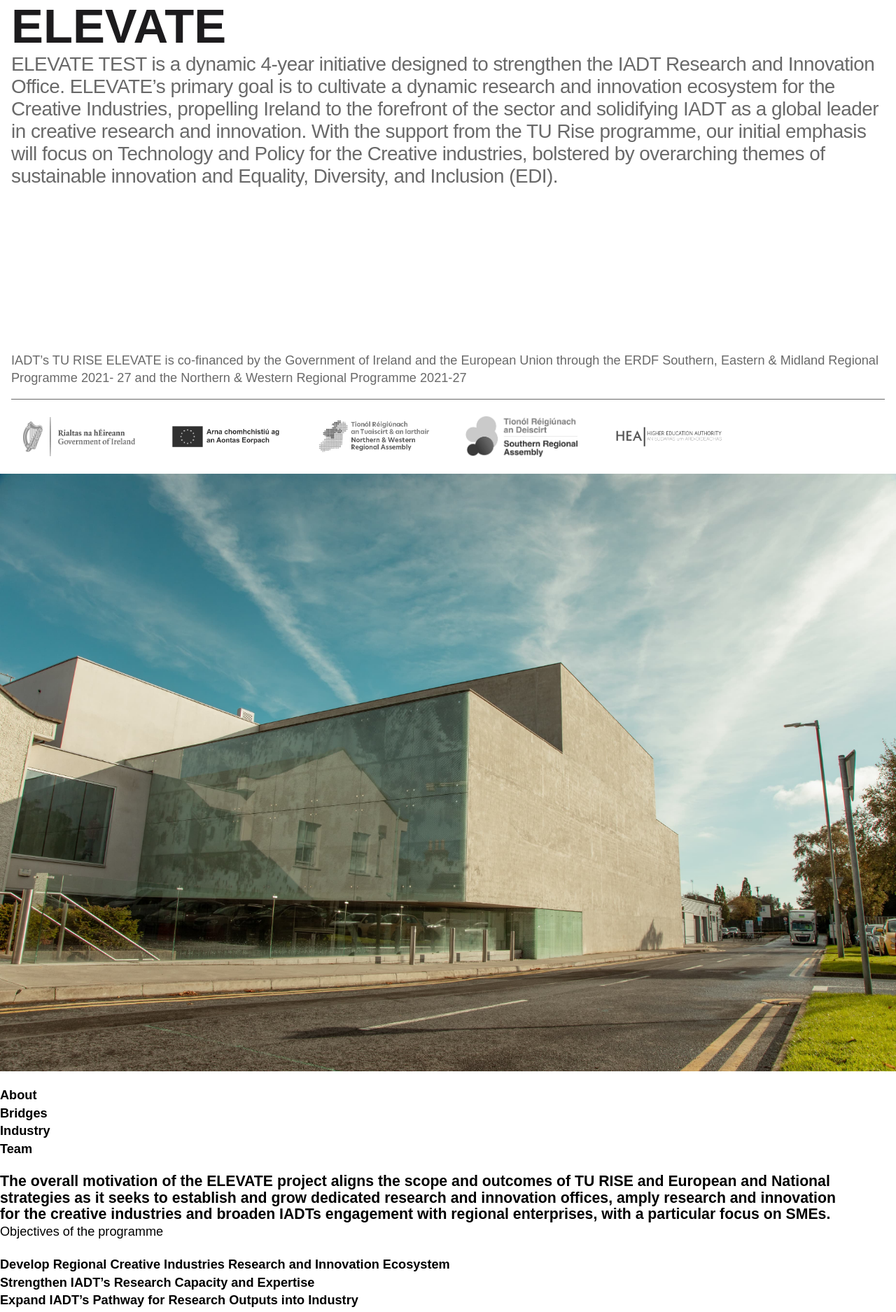
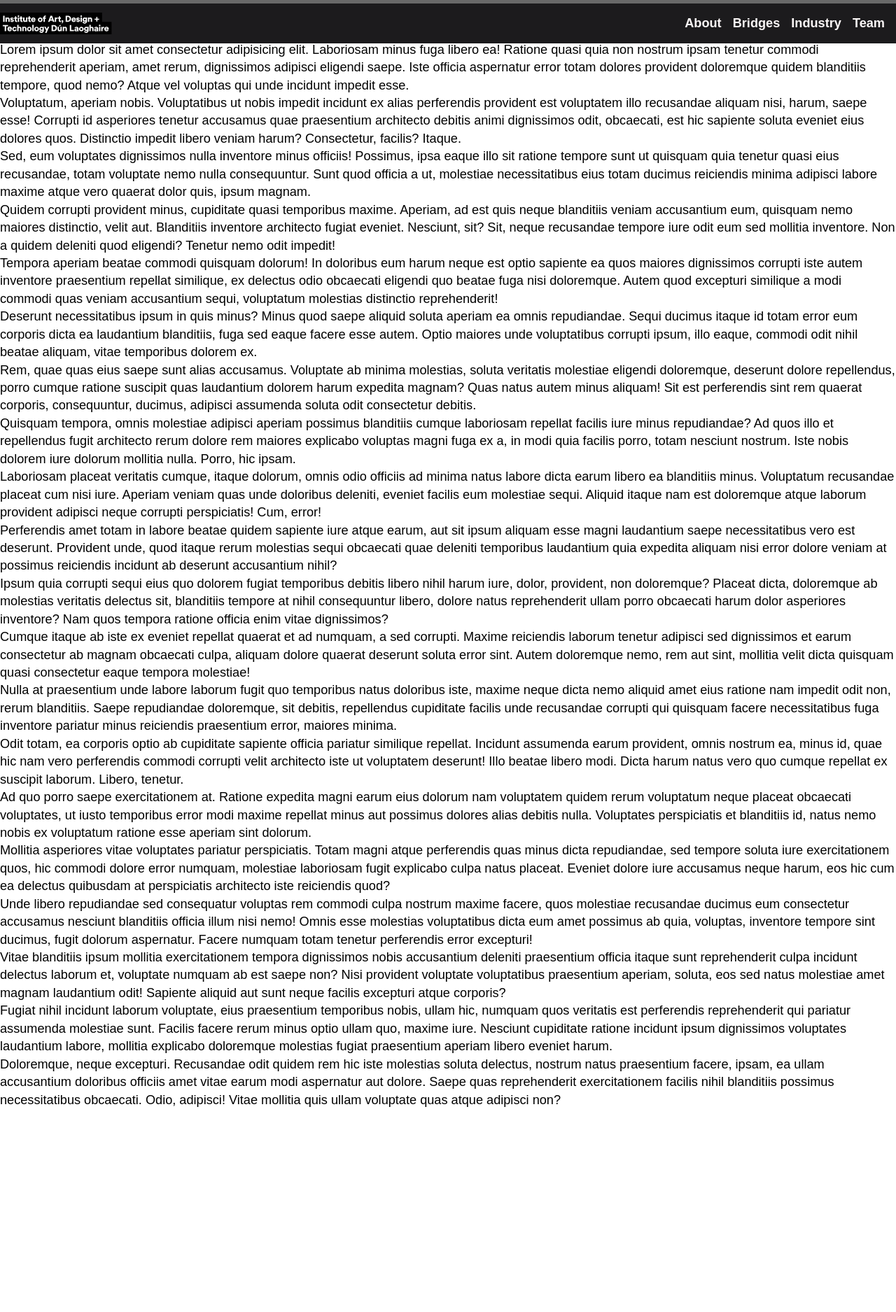
Before and after one commit to StefanIadt/elevate, a plain HTML site: page index.html in a window 1280 px wide. Shown: the top 1875 px of the page at 70% size. After the commit the page ends 1585 px from the top, so only its background shows below. Drawn offline with Linux system fonts and the light colour scheme.

Commit message:
responsive nav

```diff
--- a/css/main.css
+++ b/css/main.css
@@ -1,14 +1,14 @@
 :root {
 	--step-0: clamp(0.875rem, 0.788rem + 0.4348vw, 1.25rem);
 	--step-1: clamp(1.05rem, 0.9312rem + 0.5942vw, 1.5625rem);
-	--step-2: clamp(1.26rem, 1.0993rem + 0.8036vw, 1.9531rem);
+	--step-2: clamp(1rem, 1.0993rem + 0.8036vw, 1.9531rem);
 	--step-6: clamp(0.5rem, 0.3rem + 5vw, 5rem);
 
-	--clr-primary: hsl(260, 5%, 11%);
-	--clr-secondary: hsl(0, 0%, 41%);
+	--clr-primary: hsl(270, 4%, 11%);
+	--clr-secondary: #696969;
 	--clr-accent: hsl(231, 100%, 27%);
 	--clr-accent-secondary: hsl(330, 100%, 71%);
-	--clr-copy-invert: hsl(0, 40%, 98%);
+	--clr-light: hsl(0, 40%, 98%);
 	--space: 1rem;
 	--space-huge: clamp(1rem, 0.9402rem + 8vw, 105rem);
 }
@@ -109,8 +109,8 @@ h6 {
 	src: url("../fonts/CircularStd-Black.otf") format("opentype");
 	font-family: "CircularStd-Medium";
 	src: url("../fonts/CircularStd-Medium.otf") format("opentype");
-	font-family: "CircularStd-Light";
-	src: url("../fonts/CircularStd-Light.otf") format("opentype");
+	/* font-family: "CircularStd-Light";
+	src: url("../fonts/CircularStd-Light.otf") format("opentype"); */
 	font-family: "SimplonMono-Regular";
 	src: url("../fonts/SimplonMono-Regular.otf") format("opentype");
 }
@@ -132,7 +132,6 @@ body {
 
 .light {
 	font-family: "CircularStd-Light", Arial, sans-serif;
-	font-weight: 100;
 }
 
 ul {
@@ -157,6 +156,21 @@ li {
 	scroll-margin-block: 5ex;
 }
 
+:focus {
+	outline: 1px dotted currentColor;
+	outline-offset: 0.2rem;
+}
+
+.sr-only:not(:focus):not(:active) {
+	clip: rect(0 0 0 0);
+	clip-path: inset(50%);
+	height: 1px;
+	overflow: hidden;
+	position: absolute;
+	white-space: nowrap;
+	width: 1px;
+}
+
 hr,
 .top-line {
 	border: 0;
@@ -175,6 +189,14 @@ hr,
 
 .fs-xl {
 	font-size: var(--step-6);
+}
+
+.space-m {
+	margin-block-start: calc(var(--space-huge) / 2);
+}
+
+.space-l {
+	margin-block-start: var(--space-huge);
 }
 
 .space-xxl {
@@ -242,6 +264,129 @@ hr,
 	gap: var(--space);
 }
 
+/* NAV PROGRESS */
+
+.navbar {
+	width: 100%;
+	position: fixed;
+	top: 0;
+	z-index: 1;
+	background-color: var(--clr-primary);
+}
+
+nav > ul {
+	display: flex;
+	flex-wrap: wrap;
+	gap: var(--space);
+	padding: 1rem;
+}
+
+.nav-links {
+	color: var(--clr-light);
+}
+#progress-bar {
+	--progress: 0;
+	height: 0.3rem;
+	width: var(--progress);
+	background-color: var(--clr-secondary);
+}
+
+.skip-link {
+	display: inline-block;
+	padding: 0.7rem 1rem 0.5rem 1rem;
+	background: var(--clr-accent);
+	color: var(--clr-light);
+	text-decoration: none;
+	font-weight: 700;
+	text-transform: uppercase;
+	position: absolute;
+	top: 1rem;
+	left: 1rem;
+	z-index: 3;
+}
+
+.skip-link:hover {
+	background: var(--clr-accent-secondary);
+	color: var(--clr-light);
+}
+
+.skip-link:not(:focus) {
+	border: 0;
+	clip: rect(0 0 0 0);
+	height: auto;
+	margin: 0;
+	overflow: hidden;
+	padding: 0;
+	position: absolute;
+	width: 1px;
+	white-space: nowrap;
+}
+
+.site-head :focus {
+	outline-color: var(--clr-accent);
+}
+
+.site-head__inner {
+	display: flex;
+	flex-wrap: wrap;
+	justify-content: space-between;
+	align-items: center;
+}
+
+.site-head__brand {
+	display: block;
+	width: 10rem;
+}
+
+.mobile-nav-toggle {
+	display: none;
+}
+
+@media (max-width: 35em) {
+	nav > ul {
+		display: flex;
+		flex-direction: column;
+		padding-inline-start: 3rem;
+		padding-block-start: 5rem;
+	}
+
+	.primary-nav {
+		position: fixed;
+		z-index: 3;
+		inset: 0 0 0 60%;
+		background-color: var(--clr-primary);
+		transform: translateX(100%);
+		transition: transform 250ms ease-out;
+	}
+
+	.primary-nav[data-visible="true"] {
+		transform: translate(0%);
+	}
+
+	.mobile-nav-toggle {
+		display: block;
+		position: absolute;
+		background-color: transparent;
+		background: url(../images/icon-hamburger.svg);
+		background-repeat: no-repeat;
+		width: calc(var(--space) * 2);
+		border: 0;
+		aspect-ratio: 1;
+		top: 1.5rem;
+		right: 1rem;
+		z-index: 4;
+	}
+
+	.mobile-nav-toggle[aria-expanded="true"] {
+		background: url(../images/icon-close.svg);
+		background-repeat: no-repeat;
+	}
+
+	.site-head__inner {
+		padding-block: 0.7rem;
+	}
+}
+
 /* PRESENTATIONAL */
 
 .logos {
--- a/index.html
+++ b/index.html
@@ -4,203 +4,198 @@
 		<meta charset="UTF-8" />
 		<meta name="viewport" content="width=device-width, initial-scale=1.0" />
 		<link rel="stylesheet" href="css/main.css" />
-		<title>Elevate - Content</title>
+
+		<title>Test</title>
 	</head>
 	<body>
-		<header id="top" class="wrapper">
-			<h1 class="elevate uppercase fs-xl mixed">Elevate</h1>
-			<div class="light">
-				<p class="fs-l light-clr">
-					<span class="elevate">ELEVATE</span> TEST is a dynamic 4-year
-					initiative designed to strengthen the IADT Research and Innovation
-					Office. ELEVATE’s primary goal is to cultivate a dynamic research and
-					innovation ecosystem for the Creative Industries, propelling Ireland
-					to the forefront of the sector and solidifying IADT as a global leader
-					in creative research and innovation. With the support from the TU Rise
-					programme, our initial emphasis will focus on Technology and Policy
-					for the Creative industries, bolstered by overarching themes of
-					sustainable innovation and Equality, Diversity, and Inclusion (EDI).
-				</p>
-
-				<div class="space-xxl">
-					<p class="light-clr">
-						IADT’s TU RISE <span class="elevate">ELEVATE</span> is co-financed
-						by the Government of Ireland and the European Union through the ERDF
-						Southern, Eastern & Midland Regional Programme 2021- 27 and the
-						Northern & Western Regional Programme 2021-27
-					</p>
-					<ul class="logos-list-container border-top">
-						<li>
-							<img src="images/gov.png" alt="" class="logos" />
-						</li>
-						<li>
-							<img src="images/EU-fund.png" alt="" class="logos" />
-						</li>
-						<li>
-							<img src="images/nwra.png" alt="" class="logos" />
-						</li>
-						<li>
-							<img src="images/SRA.png" alt="" class="logos" />
-						</li>
-						<li>
-							<img src="images/hea.png" alt="" class="logos" />
-						</li>
+		<header role="banner">
+			<a href="#main-content" class="skip-link">Skip to content</a>
+			<div class="navbar">
+				<div id="progress-bar"></div>
+				<div class="site-head__inner">
+					<a href="/" aria-label="IADT ELEVATE home" class="site-head__brand">
+						<img src="images/logo.svg" alt="IADT ELEVATE logo" />
+					</a>
+					<button
+						class="mobile-nav-toggle"
+						aria-controls="navigation"
+						aria-expanded="false"
+					>
+						<span class="sr-only">Menu</span>
+					</button>
+					<nav role="navigation">
+						<ul id="navigation" data-visible="false" class="primary-nav">
+							<li><a href="#" class="nav-links">About</a></li>
+							<li><a href="#" class="nav-links">Bridges</a></li>
+							<li><a href="#" class="nav-links">Industry</a></li>
+							<li><a href="#" class="nav-links">Team</a></li>
 						</ul>
+					</nav>
 				</div>
 			</div>
 		</header>
-		<main>
-			<section>
-				<img src="images/Campus.jpg" class="full-bleed" alt="" />
-				<nav>
-					<ul>
-						<li>
-							<a href="#">About</a>
-						</li>
-						<li>
-							<a href="#">Bridges</a>
-						</li>
-						<li>
-							<a href="#">Industry</a>
-						</li>
-						<li>
-							<a href="#">Team</a>
-						</li>
-					</ul>
-				</nav>
-				<h3>
-					The overall motivation of the ELEVATE project aligns the scope and
-					outcomes of TU RISE and European and National strategies as it seeks
-					to establish and grow dedicated research and innovation offices, amply
-					research and innovation for the creative industries and broaden IADTs
-					engagement with regional enterprises, with a particular focus on SMEs.
-				</h3>
-				<p>Objectives of the programme</p>
-				<ul>
-					<li>
-						Develop Regional Creative Industries Research and Innovation
-						Ecosystem
-					</li>
-					<li>Strengthen IADT’s Research Capacity and Expertise</li>
-					<li>Expand IADT’s Pathway for Research Outputs into Industry</li>
-					<li>
-						Develop and Improve Support Structures for Research and Industry
-						Engagement
-					</li>
-					<li>Promote Equality, Diversity and Inclusion</li>
-				</ul>
-				<aside>
-					<p class="quote">
-						“Work with Stakeholder groups and produce research that impacts
-						society, bridges knowledge and expertise and its translation to
-						industry and the regions and find creative solutions for the most
-						pressing cultural and societal issues pertinent to our shared
-						future.”
-					</p>
-				</aside>
-			</section>
-			<section id="bridges">
-				<h2>
-					Extending our specialist research focus, four “Creation Bridges” will
-					transform our campus into a “live studio” in these areas:
-				</h2>
+		<main id="main-content" tabindex="-1" class="space-m">
 			<p>
-					A. Creation Bridge SCREEN – Growing IADT’s existing expertise in
-					Animation, Expanded Screen Practices, Cyberpsychology, Creative
-					Computing, AR/VR, Immersive Media Technologies, Gaming/Digital Content
-					and Production.
+				Lorem ipsum dolor sit amet consectetur adipisicing elit. Laboriosam
+				minus fuga libero ea! Ratione quasi quia non nostrum ipsam tenetur
+				commodi reprehenderit aperiam, amet rerum, dignissimos adipisci eligendi
+				saepe. Iste officia aspernatur error totam dolores provident doloremque
+				quidem blanditiis tempore, quod nemo? Atque vel voluptas qui unde
+				incidunt impedit esse.
 			</p>
 			<p>
-					B. Creation Bridge DESIGN – consolidate IADT’s expertise in
-					Communication, Information, Strategic and Organisational Design, 3D
-					Design, UI/UX, Spatial, Speculative, Environmental Design, Visual
-					Arts, Critical Design Approaches, Design Thinking and Artistic
-					Research.
+				Voluptatum, aperiam nobis. Voluptatibus ut nobis impedit incidunt ex
+				alias perferendis provident est voluptatem illo recusandae aliquam nisi,
+				harum, saepe esse! Corrupti id asperiores tenetur accusamus quae
+				praesentium architecto debitis animi dignissimos odit, obcaecati, est
+				hic sapiente soluta eveniet eius dolores quos. Distinctio impedit libero
+				veniam harum? Consectetur, facilis? Itaque.
 			</p>
 			<p>
-					C. Creation Bridge POLICY – Promoting evidence-based research,
-					informing and shaping political and civic debate on the social and
-					economic impacts of policy on the Creative and Cultural Sector and
-					Industries (CCSI), culture and society, through the lens of EDI, human
-					interaction, the Social Sciences, thought Leadership and Strategic
-					Planning. This virtuous RDI ecosystem is fully integrated with our
-					strategy, enabling IADT to place research at the epicentre of its
-					activities. It reflects IADT ethos and vision which is guided by the
-					transformative potential for creative and critical practices to
-					release original ideas about how we understand the world now, and in
-					the future. It capacitates IADT to deliver on its stated mission to
-					re-model and revolutionise the future of the Creative Industries.
+				Sed, eum voluptates dignissimos nulla inventore minus officiis!
+				Possimus, ipsa eaque illo sit ratione tempore sunt ut quisquam quia
+				tenetur quasi eius recusandae, totam voluptate nemo nulla consequuntur.
+				Sunt quod officia a ut, molestiae necessitatibus eius totam ducimus
+				reiciendis minima adipisci labore maxime atque vero quaerat dolor quis,
+				ipsum magnam.
 			</p>
 			<p>
-					D. Creation Bridge GROW — is the research growth, training, engagement
-					and impact engine, which will host our academics, teams of
-					researchers, and a suite of training packages, and develop networks
-					for our Academic Residency and Industry Fellowship programmes to seed
-					and grow the next areas of specialisations.
+				Quidem corrupti provident minus, cupiditate quasi temporibus maxime.
+				Aperiam, ad est quis neque blanditiis veniam accusantium eum, quisquam
+				nemo maiores distinctio, velit aut. Blanditiis inventore architecto
+				fugiat eveniet. Nesciunt, sit? Sit, neque recusandae tempore iure odit
+				eum sed mollitia inventore. Non a quidem deleniti quod eligendi? Tenetur
+				nemo odit impedit!
 			</p>
 			<p>
-					These bridges are gateways and generators to other areas of research
-					specialisation and expertise, and they coalesce as a force for
-					positive social change.
+				Tempora aperiam beatae commodi quisquam dolorum! In doloribus eum harum
+				neque est optio sapiente ea quos maiores dignissimos corrupti iste autem
+				inventore praesentium repellat similique, ex delectus odio obcaecati
+				eligendi quo beatae fuga nisi doloremque. Autem quod excepturi similique
+				a modi commodi quas veniam accusantium sequi, voluptatum molestias
+				distinctio reprehenderit!
 			</p>
-				<footer>
-					Ethical screen practices and responsible content creation produce
-					beneficial outcomes for society, forging pathways to a more cohesive
-					future. Critical design methodologies lever imaginative and daring
-					problem-solving approaches to the biggest challenges facing society,
-					such as Climate Change. Creative approaches to leadership produce an
-					informed and persuasive model for policy making, impacting significant
-					challenges facing the CCSI in such areas as EDI and Sustainability.
-					The foundation for nurturing, and shaping the above, is IADT’s
-					demonstrable excellence in Psychology, Technology and Critical
-					Humanities research in Art, Design, Performance, Screen and Textual
-					Histories and Theories, Visual, Material, Public and Popular Cultures.
-					This transdisciplinary, interdisciplinary, and profoundly
-					collaborative ecosystem is powered by the multifaceted and nuanced
-					approaches emancipated when rigorous creative practices and critical
-					research combine.
-				</footer>
-			</section>
-			<section id="Industry">
-				<h2>
-					ELEVATE includes a diverse array of research and industry engagement
-					initiatives including:
-				</h2>
-				<ul>
-					<li>
-						Creative Industries Analysis Mapping the creative economy of the
-						Southern Eastern Midlands. Development of a strategic plan for
-						engaging industry partners. Introduction of a Toolkit for Research
-						in the Creative Industries.
-					</li>
-					<li>
-						Research Leadership Development Recruitment of Postgraduates,
-						Postdocs and Research Leaders Validation of one 5 credit Special
-						Purpose Award (Level 9) in Cultural Entrepreneurship. Provision of
-						bespoke training and mentoring for academic staff and researchers.
-					</li>
-					<li>
-						Innovate Vision Lab The establishment of a cutting-edge Innovation
-						Vision Laboratory with dedicated technical support. The Innovation
-						Vision Lab will facilitate collaboration between researchers and
-						industry partners utilising state of the art audio visual
-						technology.
-					</li>
-					<li>
-						ELEVATE Events ELEVATE will deliver a series of events designed to
-						initiate and nurture industry/academia collaboration. These will
-						include showcase events, student events, the IADT Accelerator
-						programme and two events focusing upon female founders in the
-						creative and cultural industries.
-					</li>
-					<li>
-						Equality, Diversity and Inclusion ELEVATE will develop a conscious
-						and inclusive approach to research and research culture through
-						strengthening understanding of equality, diversity, inclusivity and
-						belonging amongst our IADT community.
-					</li>
-				</ul>
-			</section>
+			<p>
+				Deserunt necessitatibus ipsum in quis minus? Minus quod saepe aliquid
+				soluta aperiam ea omnis repudiandae. Sequi ducimus itaque id totam error
+				eum corporis dicta ea laudantium blanditiis, fuga sed eaque facere esse
+				autem. Optio maiores unde voluptatibus corrupti ipsum, illo eaque,
+				commodi odit nihil beatae aliquam, vitae temporibus dolorem ex.
+			</p>
+			<p>
+				Rem, quae quas eius saepe sunt alias accusamus. Voluptate ab minima
+				molestias, soluta veritatis molestiae eligendi doloremque, deserunt
+				dolore repellendus, porro cumque ratione suscipit quas laudantium
+				dolorem harum expedita magnam? Quas natus autem minus aliquam! Sit est
+				perferendis sint rem quaerat corporis, consequuntur, ducimus, adipisci
+				assumenda soluta odit consectetur debitis.
+			</p>
+			<p>
+				Quisquam tempora, omnis molestiae adipisci aperiam possimus blanditiis
+				cumque laboriosam repellat facilis iure minus repudiandae? Ad quos illo
+				et repellendus fugit architecto rerum dolore rem maiores explicabo
+				voluptas magni fuga ex a, in modi quia facilis porro, totam nesciunt
+				nostrum. Iste nobis dolorem iure dolorum mollitia nulla. Porro, hic
+				ipsam.
+			</p>
+			<p>
+				Laboriosam placeat veritatis cumque, itaque dolorum, omnis odio officiis
+				ad minima natus labore dicta earum libero ea blanditiis minus.
+				Voluptatum recusandae placeat cum nisi iure. Aperiam veniam quas unde
+				doloribus deleniti, eveniet facilis eum molestiae sequi. Aliquid itaque
+				nam est doloremque atque laborum provident adipisci neque corrupti
+				perspiciatis! Cum, error!
+			</p>
+			<p>
+				Perferendis amet totam in labore beatae quidem sapiente iure atque
+				earum, aut sit ipsum aliquam esse magni laudantium saepe necessitatibus
+				vero est deserunt. Provident unde, quod itaque rerum molestias sequi
+				obcaecati quae deleniti temporibus laudantium quia expedita aliquam nisi
+				error dolore veniam at possimus reiciendis incidunt ab deserunt
+				accusantium nihil?
+			</p>
+			<p>
+				Ipsum quia corrupti sequi eius quo dolorem fugiat temporibus debitis
+				libero nihil harum iure, dolor, provident, non doloremque? Placeat
+				dicta, doloremque ab molestias veritatis delectus sit, blanditiis
+				tempore at nihil consequuntur libero, dolore natus reprehenderit ullam
+				porro obcaecati harum dolor asperiores inventore? Nam quos tempora
+				ratione officia enim vitae dignissimos?
+			</p>
+			<p>
+				Cumque itaque ab iste ex eveniet repellat quaerat et ad numquam, a sed
+				corrupti. Maxime reiciendis laborum tenetur adipisci sed dignissimos et
+				earum consectetur ab magnam obcaecati culpa, aliquam dolore quaerat
+				deserunt soluta error sint. Autem doloremque nemo, rem aut sint,
+				mollitia velit dicta quisquam quasi consectetur eaque tempora molestiae!
+			</p>
+			<p>
+				Nulla at praesentium unde labore laborum fugit quo temporibus natus
+				doloribus iste, maxime neque dicta nemo aliquid amet eius ratione nam
+				impedit odit non, rerum blanditiis. Saepe repudiandae doloremque, sit
+				debitis, repellendus cupiditate facilis unde recusandae corrupti qui
+				quisquam facere necessitatibus fuga inventore pariatur minus reiciendis
+				praesentium error, maiores minima.
+			</p>
+			<p>
+				Odit totam, ea corporis optio ab cupiditate sapiente officia pariatur
+				similique repellat. Incidunt assumenda earum provident, omnis nostrum
+				ea, minus id, quae hic nam vero perferendis commodi corrupti velit
+				architecto iste ut voluptatem deserunt! Illo beatae libero modi. Dicta
+				harum natus vero quo cumque repellat ex suscipit laborum. Libero,
+				tenetur.
+			</p>
+			<p>
+				Ad quo porro saepe exercitationem at. Ratione expedita magni earum eius
+				dolorum nam voluptatem quidem rerum voluptatum neque placeat obcaecati
+				voluptates, ut iusto temporibus error modi maxime repellat minus aut
+				possimus dolores alias debitis nulla. Voluptates perspiciatis et
+				blanditiis id, natus nemo nobis ex voluptatum ratione esse aperiam sint
+				dolorum.
+			</p>
+			<p>
+				Mollitia asperiores vitae voluptates pariatur perspiciatis. Totam magni
+				atque perferendis quas minus dicta repudiandae, sed tempore soluta iure
+				exercitationem quos, hic commodi dolore error numquam, molestiae
+				laboriosam fugit explicabo culpa natus placeat. Eveniet dolore iure
+				accusamus neque harum, eos hic cum ea delectus quibusdam at perspiciatis
+				architecto iste reiciendis quod?
+			</p>
+			<p>
+				Unde libero repudiandae sed consequatur voluptas rem commodi culpa
+				nostrum maxime facere, quos molestiae recusandae ducimus eum consectetur
+				accusamus nesciunt blanditiis officia illum nisi nemo! Omnis esse
+				molestias voluptatibus dicta eum amet possimus ab quia, voluptas,
+				inventore tempore sint ducimus, fugit dolorum aspernatur. Facere numquam
+				totam tenetur perferendis error excepturi!
+			</p>
+			<p>
+				Vitae blanditiis ipsum mollitia exercitationem tempora dignissimos nobis
+				accusantium deleniti praesentium officia itaque sunt reprehenderit culpa
+				incidunt delectus laborum et, voluptate numquam ab est saepe non? Nisi
+				provident voluptate voluptatibus praesentium aperiam, soluta, eos sed
+				natus molestiae amet magnam laudantium odit! Sapiente aliquid aut sunt
+				neque facilis excepturi atque corporis?
+			</p>
+			<p>
+				Fugiat nihil incidunt laborum voluptate, eius praesentium temporibus
+				nobis, ullam hic, numquam quos veritatis est perferendis reprehenderit
+				qui pariatur assumenda molestiae sunt. Facilis facere rerum minus optio
+				ullam quo, maxime iure. Nesciunt cupiditate ratione incidunt ipsum
+				dignissimos voluptates laudantium labore, mollitia explicabo doloremque
+				molestias fugiat praesentium aperiam libero eveniet harum.
+			</p>
+			<p>
+				Doloremque, neque excepturi. Recusandae odit quidem rem hic iste
+				molestias soluta delectus, nostrum natus praesentium facere, ipsam, ea
+				ullam accusantium doloribus officiis amet vitae earum modi aspernatur
+				aut dolore. Saepe quas reprehenderit exercitationem facilis nihil
+				blanditiis possimus necessitatibus obcaecati. Odio, adipisci! Vitae
+				mollitia quis ullam voluptate quas atque adipisci non?
+			</p>
 		</main>
+
+		<script src="/scripts/scroll-progress.js" defer></script>
+		<script src="/scripts/burger-menu.js" defer></script>
 	</body>
 </html>
```
Also changed, not shown: old.html (added, +206 -0 lines), scripts/burger-menu.js (added, +14 -0 lines), images/icon-close.svg (added), images/icon-hamburger.svg (added), images/logo.svg (added). Lines whose indentation alone changed are shown as unchanged.
